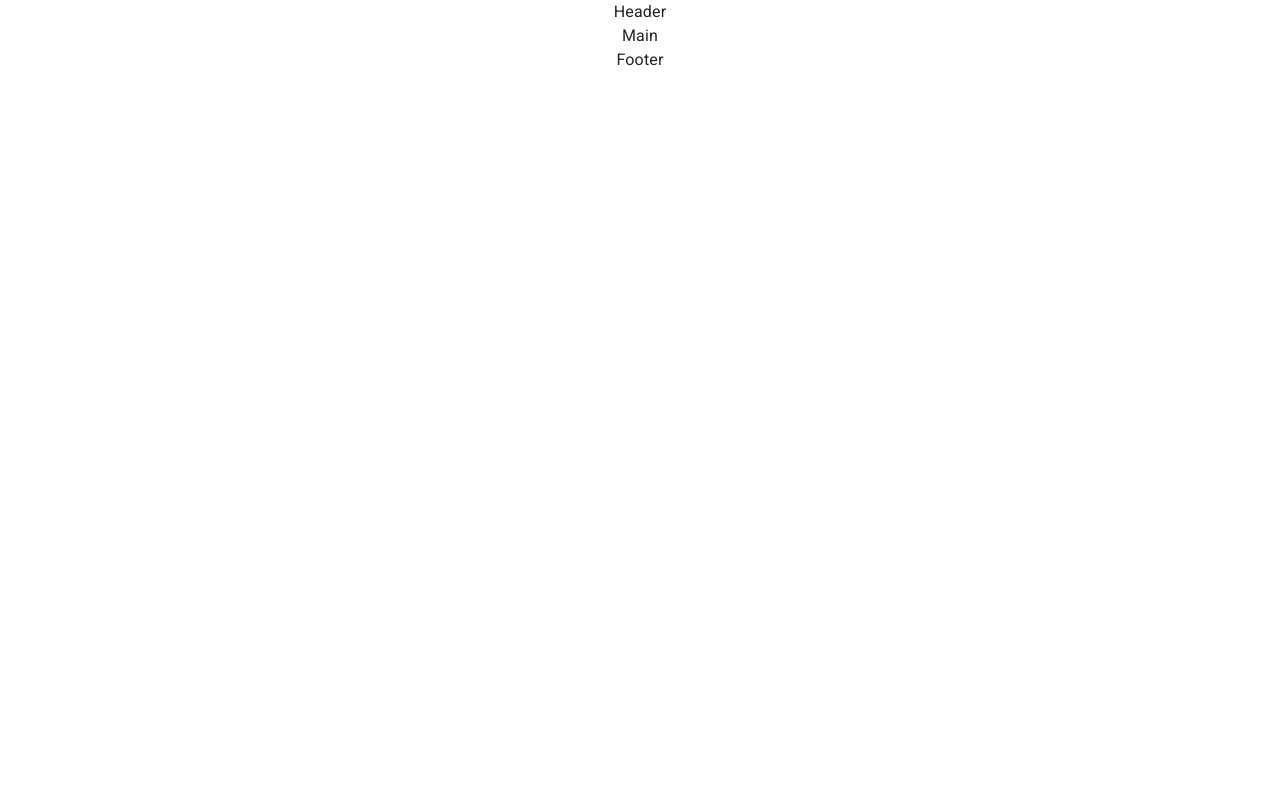
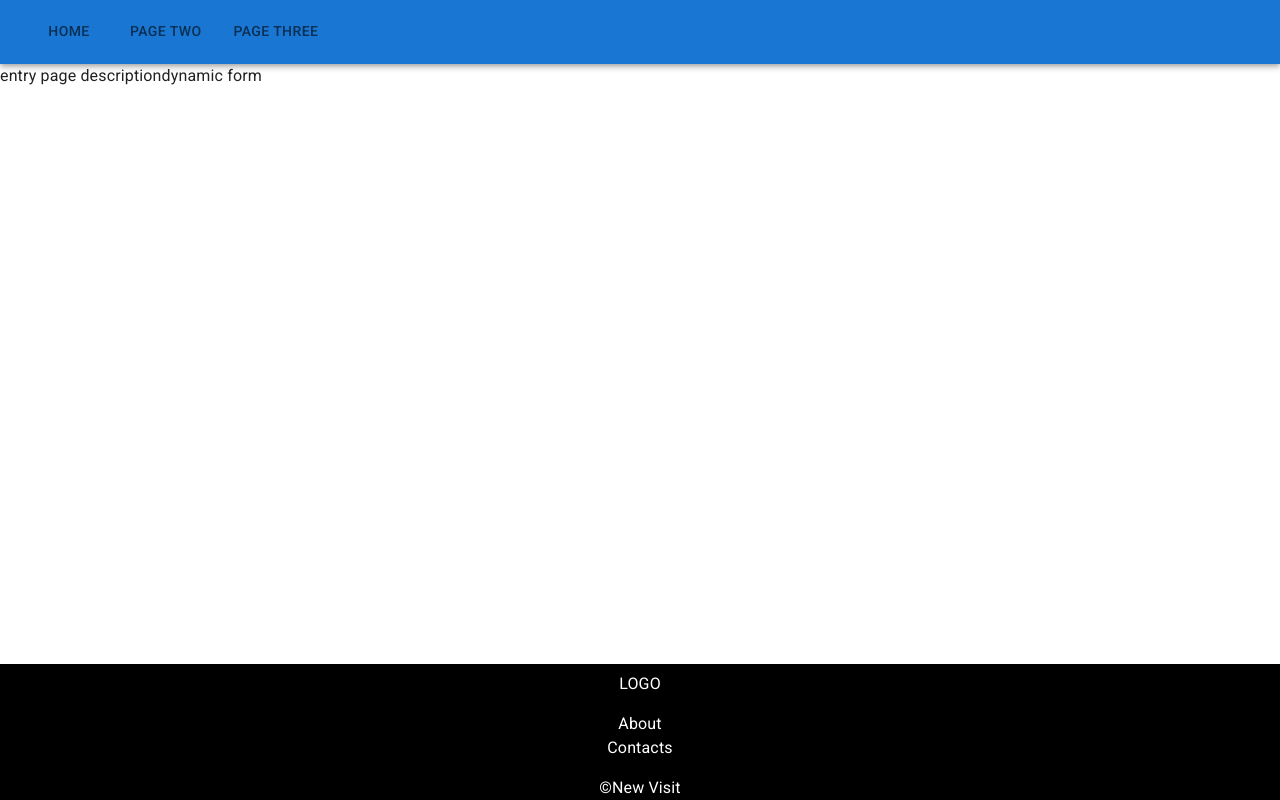
Before and after one commit to ArsenRogovoi/frontend-final-project-hackeru, a React (Create React App) app: page / in a window 1280 px wide. Built offline with nearby package versions, Linux system fonts and the light colour scheme.

Commit message:
building entry page

```diff
--- a/src/App.js
+++ b/src/App.js
@@ -1,5 +1,4 @@
 import * as React from "react";
-import PageHeader from "./components/PageHeader";
 import EntryPage from "./pages/EntryPage";
 
 function App() {
--- a/src/components/PageHeader.jsx
+++ b/src/components/PageHeader.jsx
@@ -1,8 +1,22 @@
-import Container from "@mui/material/Container";
+// import Container from "@mui/material/Container";
+import AppBar from "@mui/material/AppBar";
+import Toolbar from "@mui/material/Toolbar";
+import MobileMenu from "./pageHeaderComponents/MobileMenu";
+import PageIndication from "./pageHeaderComponents/PageIndication";
+import DesktopNavBar from "./pageHeaderComponents/DesktopNavBar";
+import Button from "@mui/material/Button";
 
 const PageHeader = () => {
+  const navLinks = ["Home", "About", "Contacts"];
+
   return (
-    <Container sx={{ backgroundColor: "lightblue" }}>Hello world</Container>
+    <AppBar position="static">
+      <Toolbar>
+        <MobileMenu />
+        <PageIndication />
+        <DesktopNavBar pages={navLinks} />
+      </Toolbar>
+    </AppBar>
   );
 };
 
--- /dev/null
+++ b/src/components/pageHeaderComponents/DesktopNavBar.jsx
@@ -0,0 +1,40 @@
+import Box from "@mui/material/Box";
+import Tabs from "@mui/material/Tabs";
+import Tab from "@mui/material/Tab";
+import Button from "@mui/material/Button";
+import { useState } from "react";
+
+const DesktopNavBar = ({ pages }) => {
+  return (
+    // <Box sx={{ flexGrow: 1, display: { xs: "none", md: "flex" } }}>
+    //   {pages.map((page) =>
+    //     page === "Home" ? (
+    //       <Button
+    //         key={page}
+    //         sx={{
+    //           my: 2,
+    //           color: "black",
+    //           backgroundColor: "lightgray",
+    //           ":hover": { backgroundColor: "lightgray" },
+    //           display: "block",
+    //         }}
+    //       >
+    //         {page}
+    //       </Button>
+    //     ) : (
+    //       <Button key={page} sx={{ my: 2, color: "white", display: "block" }}>
+    //         {page}
+    //       </Button>
+    //     )
+    //   )}
+    // </Box>
+    <Box sx={{ width: "100%" }}>
+      <Tabs role="navigation">
+        <Tab label="Home" href="#" />
+        <Tab label="Page Two" href="#" />
+        <Tab label="Page Three" href="#" />
+      </Tabs>
+    </Box>
+  );
+};
+export default DesktopNavBar;
--- /dev/null
+++ b/src/components/pageHeaderComponents/MobileMenu.jsx
@@ -0,0 +1,52 @@
+import { useState } from "react";
+
+import IconButton from "@mui/material/IconButton";
+import MenuIcon from "@mui/icons-material/Menu";
+import Drawer from "@mui/material/Drawer";
+import Box from "@mui/material/Box";
+import Button from "@mui/material/Button";
+import List from "@mui/material/List";
+import ListItem from "@mui/material/ListItem";
+import ListItemButton from "@mui/material/ListItemButton";
+import ListItemText from "@mui/material/ListItemText";
+
+const MobileMenu = () => {
+  const [open, setOpen] = useState(false);
+
+  const toggleDrawer = (newOpen) => () => {
+    setOpen(newOpen);
+  };
+
+  return (
+    <>
+      <IconButton
+        size="large"
+        edge="start"
+        color="inherit"
+        aria-label="menu"
+        sx={{ display: { md: "none" } }}
+        onClick={toggleDrawer(true)}
+      >
+        <MenuIcon />
+      </IconButton>
+      <Drawer
+        open={open}
+        onClose={toggleDrawer(false)}
+        PaperProps={{ sx: { backgroundColor: "#303030", color: "white" } }}
+      >
+        <Box role="navigation" minWidth={250} onClick={toggleDrawer(false)}>
+          <List>
+            {["Home", "About", "Contacts"].map((text, ind) => (
+              <ListItem key={ind}>
+                <ListItemButton>
+                  <ListItemText primary={text} color="" />
+                </ListItemButton>
+              </ListItem>
+            ))}
+          </List>
+        </Box>
+      </Drawer>
+    </>
+  );
+};
+export default MobileMenu;
--- /dev/null
+++ b/src/components/pageHeaderComponents/PageFooter.jsx
@@ -0,0 +1,29 @@
+import * as React from "react";
+import Grid from "@mui/material/Grid";
+
+const PageFooter = () => {
+  return (
+    <Grid
+      container
+      direction={"column"}
+      alignItems={"center"}
+      bgcolor={"black"}
+      color={"white"}
+    >
+      <Grid item mt={1}>
+        LOGO
+      </Grid>
+      <Grid item mt={2}>
+        <Grid container direction={"column"} alignItems={"center"}>
+          <Grid item>About</Grid>
+          <Grid item>Contacts</Grid>
+        </Grid>
+      </Grid>
+      <Grid item mt={2}>
+        ©New Visit
+      </Grid>
+    </Grid>
+  );
+};
+
+export default PageFooter;
--- /dev/null
+++ b/src/components/pageHeaderComponents/PageIndication.jsx
@@ -0,0 +1,15 @@
+import Typography from "@mui/material/Typography";
+const PageIndication = () => {
+  return (
+    <Typography
+      variant="h6"
+      component="div"
+      // sx={{ flexGrow: 1 }}
+      sx={{ display: { md: "none" } }}
+    >
+      Home
+    </Typography>
+  );
+};
+
+export default PageIndication;
--- a/src/layouts/EntryPageLayout.jsx
+++ b/src/layouts/EntryPageLayout.jsx
@@ -1,16 +1,26 @@
 import Grid from "@mui/material/Grid";
+import PageFooter from "../components/pageHeaderComponents/PageFooter";
+import PageHeader from "../components/PageHeader";
 
 const EntryPageLayout = () => {
   return (
-    <Grid container spacing={0}>
-      <Grid item xs={12} textAlign={"center"}>
-        Header
+    <Grid container direction={"column"} sx={{ minHeight: "100vh" }}>
+      <Grid item>
+        <PageHeader />
       </Grid>
-      <Grid item xs={12} textAlign={"center"}>
-        Main
+      <Grid
+        item
+        textAlign={"center"}
+        flexGrow={1}
+        // bgcolor={"lightgray"}
+      >
+        <Grid container>
+          <Grid item>entry page description</Grid>
+          <Grid item>dynamic form</Grid>
+        </Grid>
       </Grid>
-      <Grid item xs={12} textAlign={"center"}>
-        Footer
+      <Grid item>
+        <PageFooter />
       </Grid>
     </Grid>
   );
```
